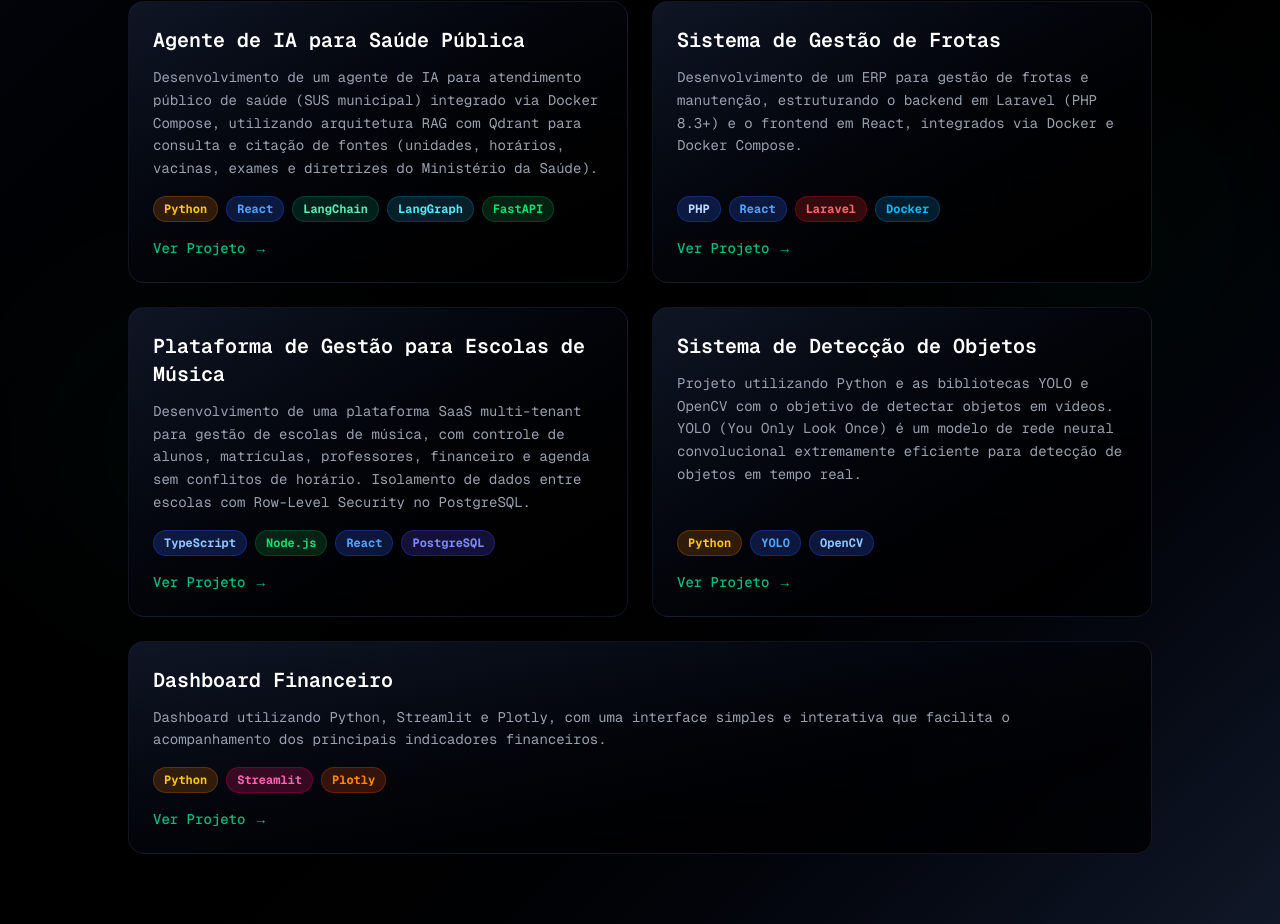
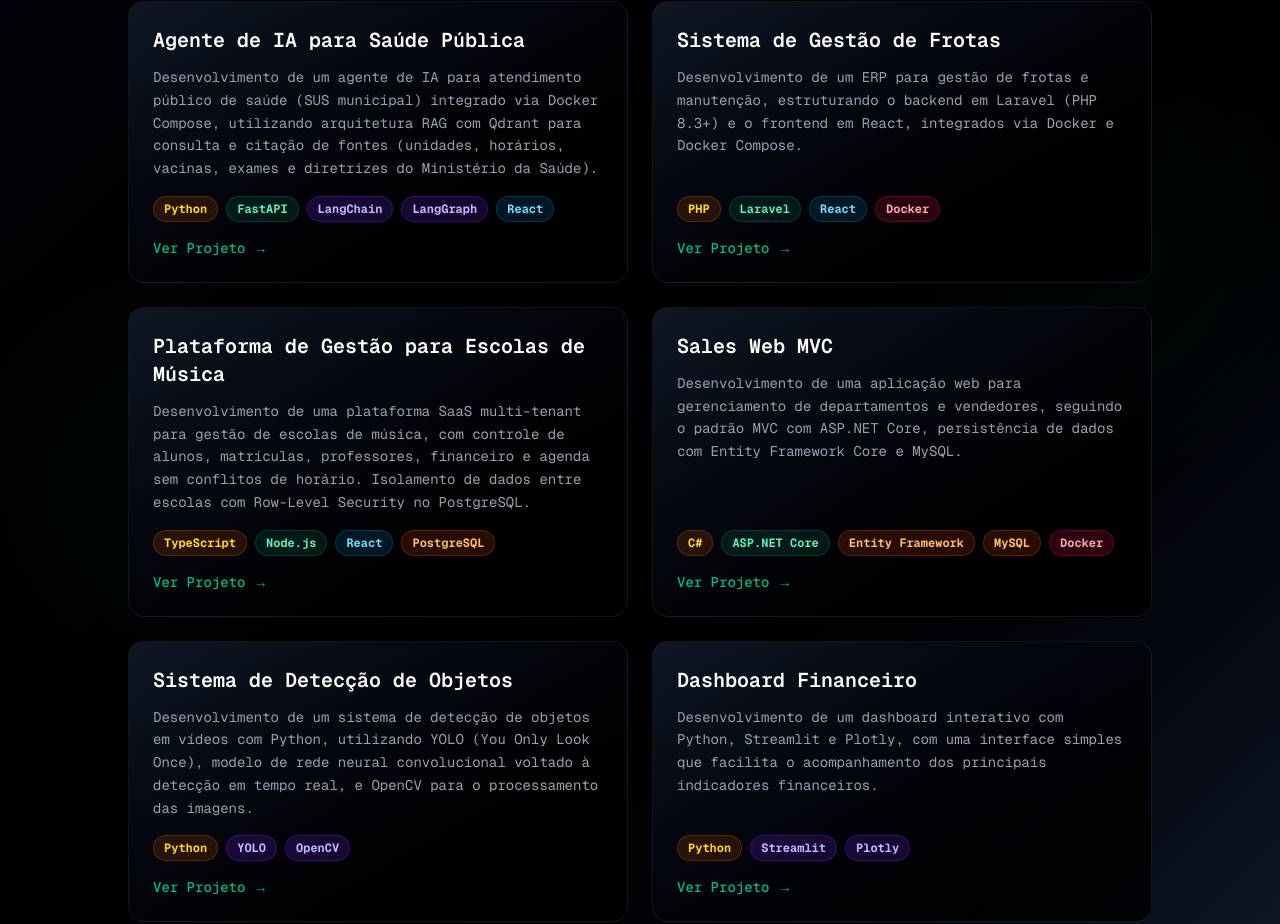
Before and after one commit to ricardodatadev/my-portfolio, a Next.js app: page / in a window 1280 px wide. Shown: the part 2995-3919 px from the top of the page. Built offline with nearby package versions, Linux system fonts and the light colour scheme.

Commit message:
feat (projetos): adiciona Sales Web MVC, padroniza descrições e cores das tecnologias por categoria

```diff
--- a/app/components/Projects.tsx
+++ b/app/components/Projects.tsx
@@ -1,19 +1,19 @@
 export default function Projects() {
+  // Ordem pensada em pares por linha na grade de 2 colunas:
+  // [IA + ERP] → [SaaS + Web MVC] → [Visão computacional + Dados]
   const projects = [
     {
       title: "Agente de IA para Saúde Pública",
       description:
         "Desenvolvimento de um agente de IA para atendimento público de saúde (SUS municipal) integrado via Docker Compose, utilizando arquitetura RAG com Qdrant para consulta e citação de fontes (unidades, horários, vacinas, exames e diretrizes do Ministério da Saúde).",
-      technologies: ["Python", "React", "LangChain", "LangGraph", "FastAPI"],
-
+      technologies: ["Python", "FastAPI", "LangChain", "LangGraph", "React"],
       link: "https://github.com/ricardodatadev/health-ai-agent.git",
     },
     {
       title: "Sistema de Gestão de Frotas",
       description:
         "Desenvolvimento de um ERP para gestão de frotas e manutenção, estruturando o backend em Laravel (PHP 8.3+) e o frontend em React, integrados via Docker e Docker Compose.",
-      technologies: ["PHP", "React", "Laravel", "Docker"],
-
+      technologies: ["PHP", "Laravel", "React", "Docker"],
       link: "https://github.com/ricardodatadev/fleet-management-erp-showcase.git",
     },
     {
@@ -21,65 +21,84 @@ export default function Projects() {
       description:
         "Desenvolvimento de uma plataforma SaaS multi-tenant para gestão de escolas de música, com controle de alunos, matrículas, professores, financeiro e agenda sem conflitos de horário. Isolamento de dados entre escolas com Row-Level Security no PostgreSQL.",
       technologies: ["TypeScript", "Node.js", "React", "PostgreSQL"],
-
       link: "https://github.com/ricardodatadev/music-manager-erp-showcase.git",
+    },
+    {
+      title: "Sales Web MVC",
+      description:
+        "Desenvolvimento de uma aplicação web para gerenciamento de departamentos e vendedores, seguindo o padrão MVC com ASP.NET Core, persistência de dados com Entity Framework Core e MySQL.",
+      technologies: ["C#", "ASP.NET Core", "Entity Framework", "MySQL", "Docker"],
+      link: "https://github.com/ricardodatadev/sales-web-mvc.git",
     },
     {
       title: "Sistema de Detecção de Objetos",
       description:
-        "Projeto utilizando Python e as bibliotecas YOLO e OpenCV com o objetivo de detectar objetos em vídeos. YOLO (You Only Look Once) é um modelo de rede neural convolucional extremamente eficiente para detecção de objetos em tempo real.",
+        "Desenvolvimento de um sistema de detecção de objetos em vídeos com Python, utilizando YOLO (You Only Look Once), modelo de rede neural convolucional voltado à detecção em tempo real, e OpenCV para o processamento das imagens.",
       technologies: ["Python", "YOLO", "OpenCV"],
-
       link: "https://github.com/ricardodatadev/detector-objetos.git",
     },
     {
       title: "Dashboard Financeiro",
       description:
-        "Dashboard utilizando Python, Streamlit e Plotly, com uma interface simples e interativa que facilita o acompanhamento dos principais indicadores financeiros.",
+        "Desenvolvimento de um dashboard interativo com Python, Streamlit e Plotly, com uma interface simples que facilita o acompanhamento dos principais indicadores financeiros.",
       technologies: ["Python", "Streamlit", "Plotly"],
-
       link: "https://github.com/ricardodatadev/Dashboard-Python.git",
     },
   ];
 
-  const techColors: Record<string, string> = {
-    React: "bg-blue-900/40 text-blue-400 border border-blue-800/50",
-    Html: "bg-red-900/40 text-red-400 border border-red-800/50",
-    CSS: "bg-gray-800/40 text-gray-300 border border-gray-700/50",
-    Javascript: "bg-blue-900/40 text-blue-400 border border-blue-800/50",
-    PHP: "bg-blue-900/40 text-blue-200 border border-blue-800/50",
-    YOLO: "bg-blue-900/40 text-blue-400 border border-blue-800/50",
-    OpenCV: "bg-blue-900/40 text-blue-300 border border-blue-800/50",
-    "Power BI": "bg-yellow-900/40 text-yellow-400 border border-yellow-800/50",
-    Selenium: "bg-gray-800/40 text-gray-300 border border-gray-700/50",
-    PyAutoGUI: "bg-yellow-900/40 text-yellow-300 border border-yellow-800/50",
-    Plotly: "bg-orange-900/40 text-orange-400 border border-orange-800/50",
-    Streamlit: "bg-pink-900/40 text-pink-400 border border-pink-800/50",
-    "Next.js": "bg-gray-900 text-gray-100 border border-gray-700",
-    "Node.js": "bg-green-900/40 text-green-400 border border-green-800/50",
-    MongoDB: "bg-green-900/40 text-green-300 border border-green-800/50",
-    Stripe: "bg-purple-900/40 text-purple-400 border border-purple-800/50",
-    TypeScript: "bg-blue-900/40 text-blue-300 border border-blue-800/50",
-    PostgreSQL: "bg-indigo-900/40 text-indigo-400 border border-indigo-800/50",
-    "Chart.js": "bg-orange-900/40 text-orange-400 border border-orange-800/50",
-    "React Native": "bg-teal-900/40 text-teal-400 border border-teal-800/50",
-    Firebase: "bg-yellow-900/40 text-yellow-400 border border-yellow-800/50",
-    "Maps API": "bg-cyan-900/40 text-cyan-400 border border-cyan-800/50",
-    "Tailwind CSS": "bg-teal-900/40 text-teal-300 border border-teal-800/50",
-    Prisma: "bg-purple-900/40 text-purple-300 border border-purple-800/50",
-    Express: "bg-gray-800/40 text-gray-300 border border-gray-700/50",
-    JWT: "bg-red-900/40 text-red-400 border border-red-800/50",
-    "D3.js": "bg-orange-900/40 text-orange-300 border border-orange-800/50",
-    Python: "bg-yellow-900/40 text-yellow-400 border border-yellow-800/50",
-    FastAPI: "bg-green-900/40 text-green-400 border border-green-800/50",
-    LangChain: "bg-emerald-900/40 text-emerald-300 border border-emerald-800/50",
-    LangGraph: "bg-cyan-900/40 text-cyan-300 border border-cyan-800/50",
-    Laravel: "bg-red-900/40 text-red-400 border border-red-800/50",
-    Docker: "bg-sky-900/40 text-sky-400 border border-sky-800/50",
+  // Cores padronizadas por categoria: cada cor tem um significado.
+  const categoryColors = {
+    linguagem: "bg-amber-900/30 text-amber-300 border border-amber-800/50",
+    backend: "bg-emerald-900/30 text-emerald-300 border border-emerald-800/50",
+    frontend: "bg-sky-900/30 text-sky-300 border border-sky-800/50",
+    dadosIA: "bg-violet-900/30 text-violet-300 border border-violet-800/50",
+    banco: "bg-orange-900/30 text-orange-300 border border-orange-800/50",
+    devops: "bg-rose-900/30 text-rose-300 border border-rose-800/50",
+  } as const;
+
+  const techCategory: Record<string, keyof typeof categoryColors> = {
+    // Linguagens
+    Python: "linguagem",
+    PHP: "linguagem",
+    TypeScript: "linguagem",
+    JavaScript: "linguagem",
+    "C#": "linguagem",
+    // Back-end
+    FastAPI: "backend",
+    Laravel: "backend",
+    "Node.js": "backend",
+    Express: "backend",
+    "ASP.NET Core": "backend",
+    // Front-end
+    React: "frontend",
+    "Next.js": "frontend",
+    "Tailwind CSS": "frontend",
+    Bootstrap: "frontend",
+    // Dados & IA
+    LangChain: "dadosIA",
+    LangGraph: "dadosIA",
+    YOLO: "dadosIA",
+    OpenCV: "dadosIA",
+    Pandas: "dadosIA",
+    Plotly: "dadosIA",
+    Streamlit: "dadosIA",
+    // Banco de dados & ORM
+    PostgreSQL: "banco",
+    MySQL: "banco",
+    Qdrant: "banco",
+    "Entity Framework": "banco",
+    // DevOps
+    Docker: "devops",
+    Git: "devops",
   };
 
   const defaultTechColor =
     "bg-gray-800/40 text-gray-300 border border-gray-700/50";
+
+  const getTechColor = (tech: string) => {
+    const category = techCategory[tech];
+    return category ? categoryColors[category] : defaultTechColor;
+  };
 
   return (
     <section
@@ -102,12 +121,12 @@ export default function Projects() {
           </h2>
         </div>
 
-        {/* Grid uniforme - todos os projetos com mesmo tamanho */}
+        {/* Grid uniforme - se o total for ímpar, o último card ocupa a linha inteira */}
         <div className="max-w-5xl mx-auto">
           <div className="grid md:grid-cols-2 gap-6">
             {projects.map((project, index) => (
               <div
-                key={index}
+                key={project.title}
                 className={`group p-6 rounded-2xl bg-gradient-to-br from-gray-900/90 to-black/80 border border-gray-800/50 hover:border-emerald-700/50 transition-all duration-300 hover:shadow-2xl hover:shadow-emerald-900/20 flex flex-col h-full ${
                   projects.length % 2 === 1 && index === projects.length - 1
                     ? "md:col-span-2"
@@ -124,7 +143,7 @@ export default function Projects() {
                   {project.technologies.map((tech) => (
                     <span
                       key={tech}
-                      className={`px-2.5 py-1 rounded-full text-xs font-bold ${techColors[tech] ?? defaultTechColor} font-mono`}
+                      className={`px-2.5 py-1 rounded-full text-xs font-bold ${getTechColor(tech)} font-mono`}
                     >
                       {tech}
                     </span>
```
